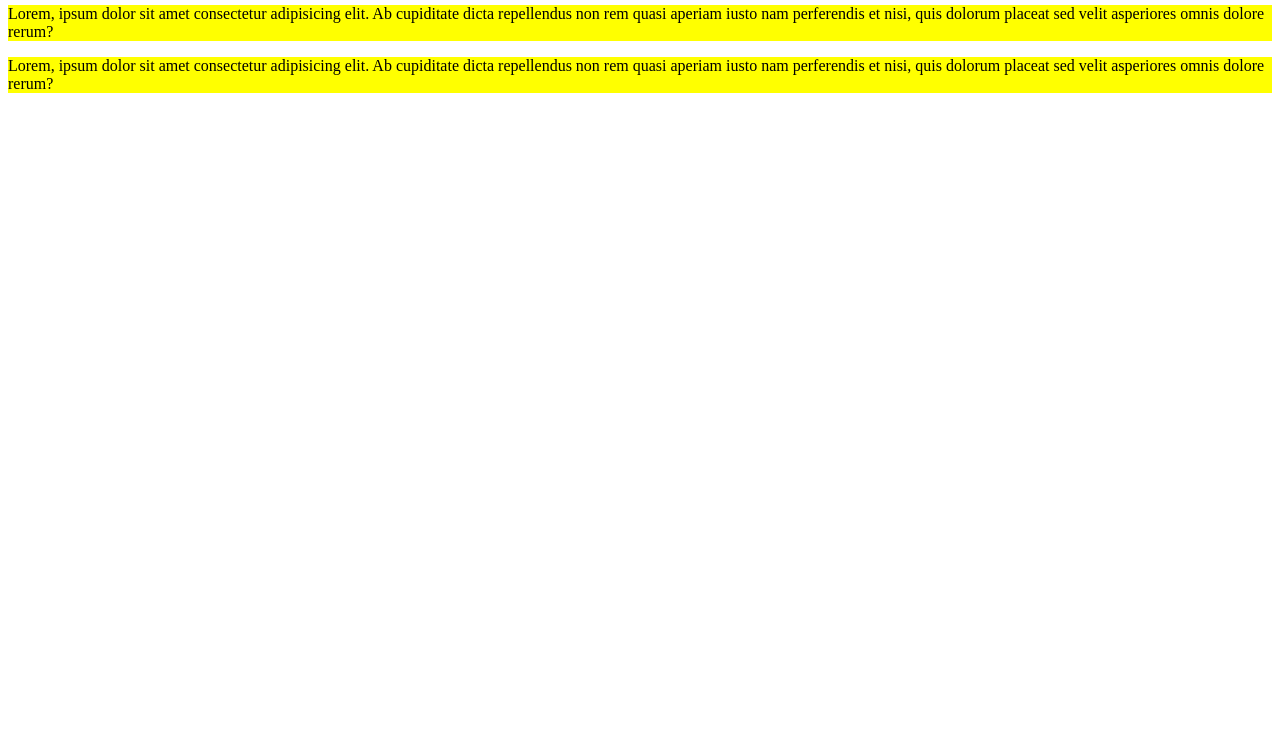
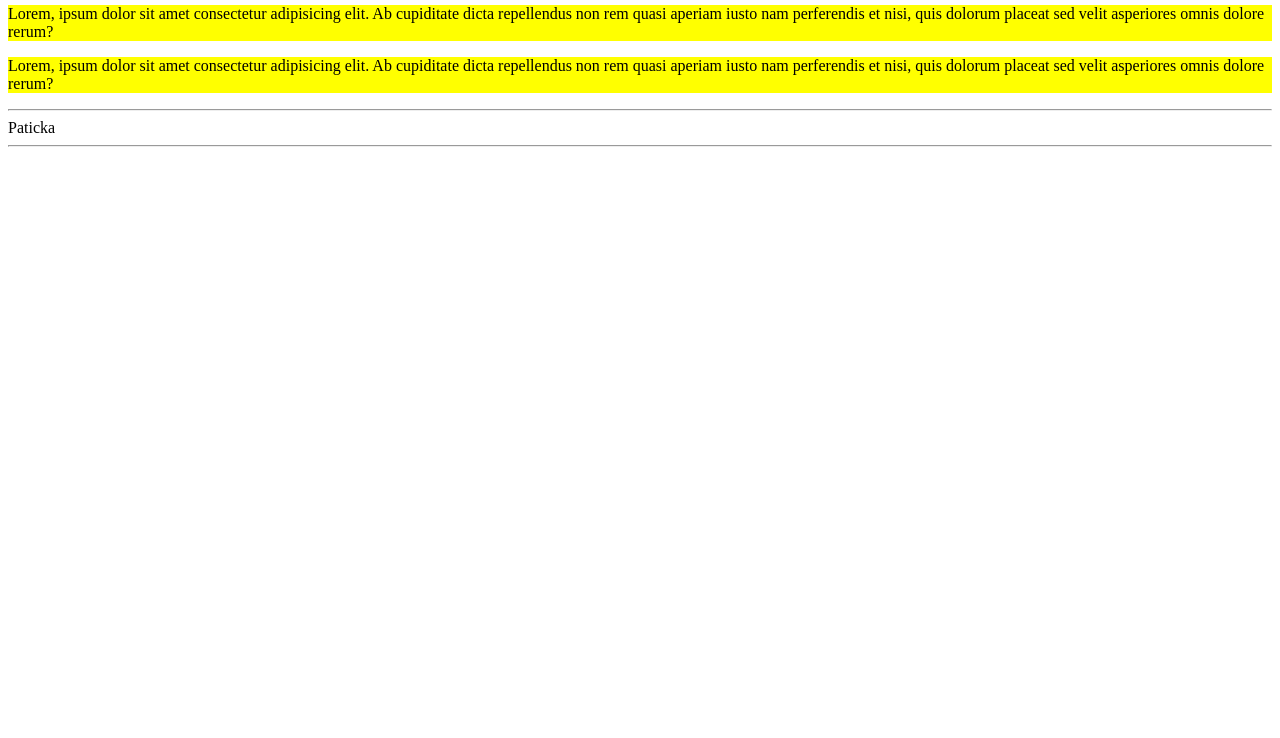
Before and after one commit to Jugyeu/schuster1, a plain HTML site: page index.html in a window 1280 px wide. Shown: the part 62-800 px from the top of the page. Drawn offline with Linux system fonts and the light colour scheme.

Commit message:
přidání patičky

```diff
--- a/index.html
+++ b/index.html
@@ -11,5 +11,8 @@
 
     <p>Lorem, ipsum dolor sit amet consectetur adipisicing elit. Ab cupiditate dicta repellendus non rem quasi aperiam
         iusto nam perferendis et nisi, quis dolorum placeat sed velit asperiores omnis dolore rerum?</p>
+
+    <hr>Paticka
+    <hr>
 </body>
 </html>
```
